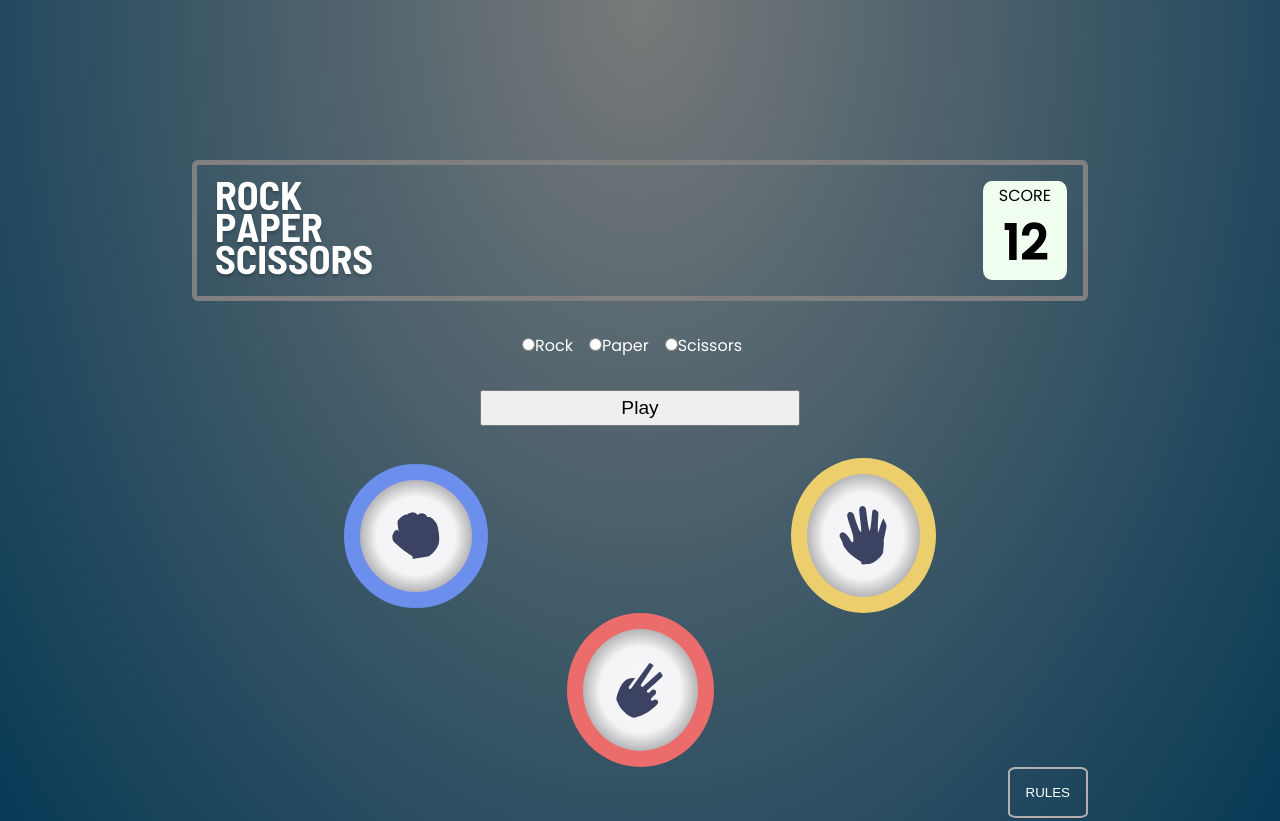
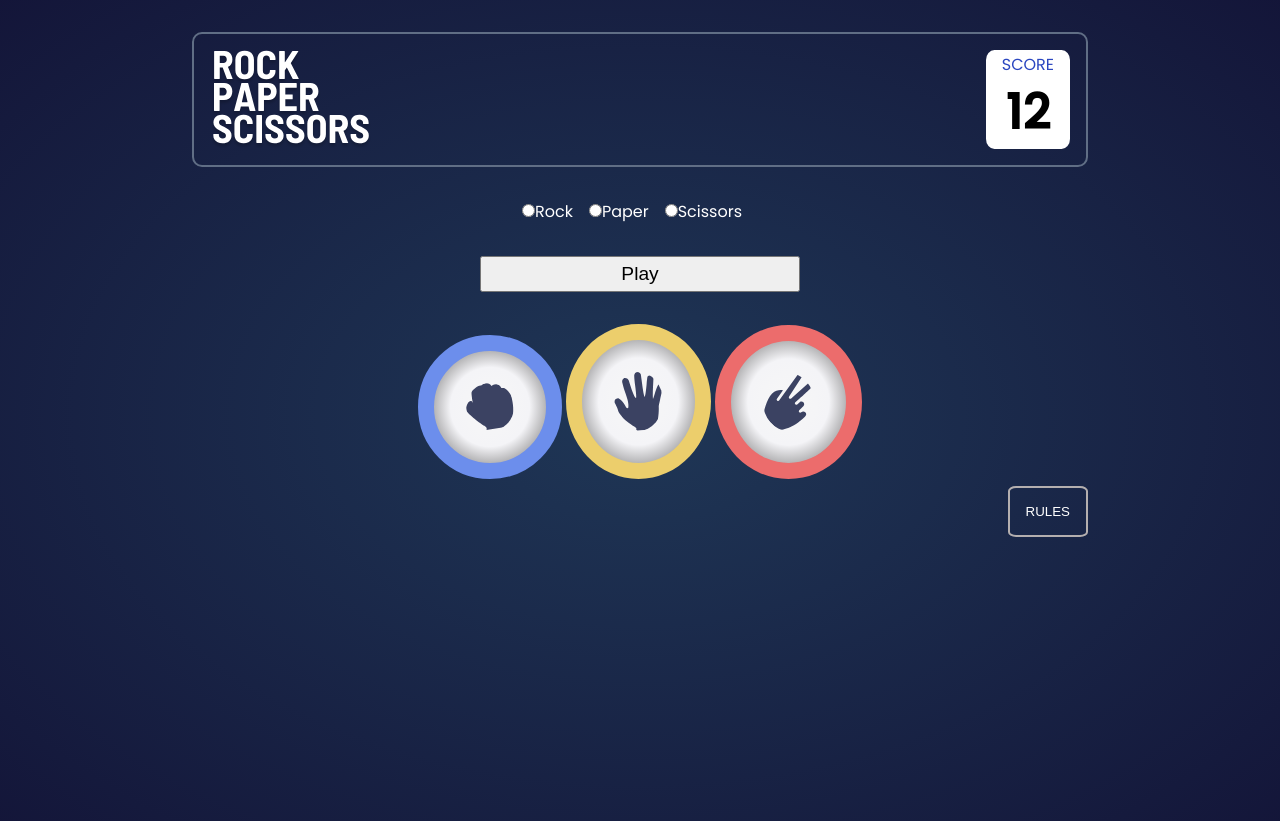
Before and after one commit to khadija-nur/Rock-Paper-Scissors, a plain HTML site: page index.html in a window 1280 px wide. Shown: the top 821 px of the page. Drawn offline with Linux system fonts and the light colour scheme.

Commit message:
edited display on the banner

```diff
--- a/style.css
+++ b/style.css
@@ -12,23 +12,23 @@ body{
     /* background-color: rgb(0, 0, 0); */
     text-align: center;
     color: rgb(255, 255, 255);
-    background:radial-gradient(ellipse at top, #787a7a, #003553);
+    background:radial-gradient(hsl(214, 47%, 23%), hsl(237, 49%, 15%));
 }
 .banner{
     padding: 1rem;
     display: flex;
     flex-direction: row;
-    margin-top: 10rem;
+    margin-top: 2rem;
     /* margin: 80px 250px 40px; */
-    border: 5px solid grey;
-    border-radius: 6px;
+    border: 2px solid hsl(217, 16%, 45%);
+    border-radius: 10px;
     justify-content: space-between;    /* position: relative; */
 }
 .score{
     /* position: absolute; */
     align-content: flex-end;
-    background-color: honeydew;
-    color: black;
+    background-color: #fff;
+    color: hsl(229, 64%, 46%);
     border-radius: 10%;
     padding: 0 1rem;
 
@@ -38,15 +38,11 @@ body{
 .scoreCount{
     font-size: 3rem;
     font-weight: 700;
+    color: black;
 }
 
 
-h1{
-    padding-left: 1rem;
-    width: 20vh;
-    text-align: start;
-    line-height: 2rem;
-    color: rgb(104, 169, 245);
+
 }
 .icons{
     display: grid;
```
